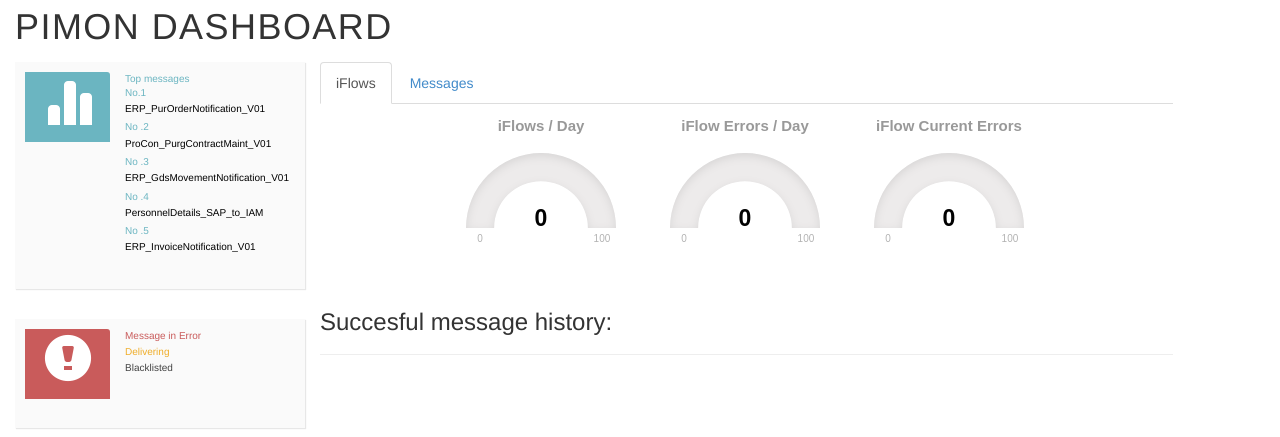
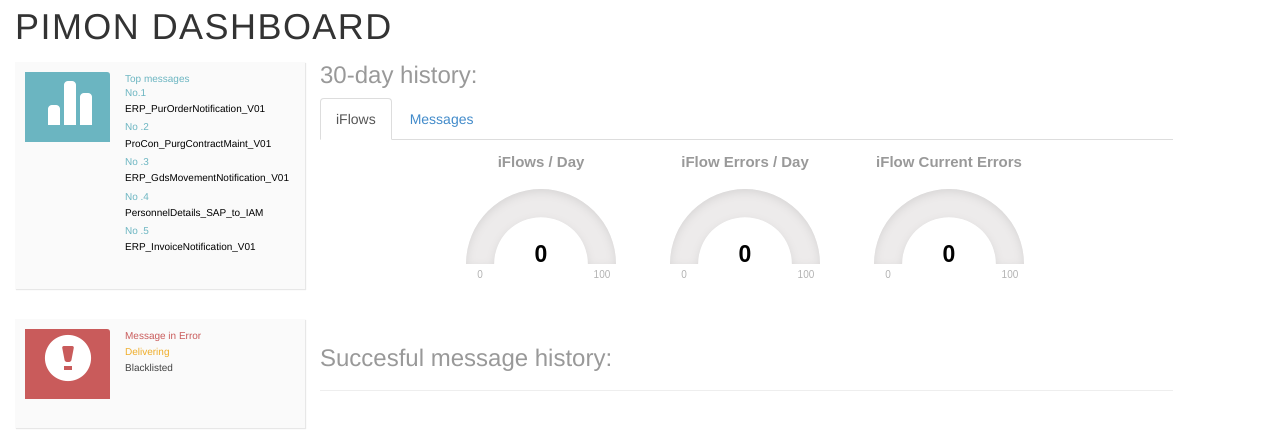
Before and after one commit to js1972/ZPIMONUI, a website: page stats.html in a window 1280 px wide. Shown: the part 53-490 px from the top of the page. Drawn offline with Linux system fonts and the light colour scheme; no server answers.

Commit message:
tweaks to error notification texts and headings on the stats page

```diff
--- a/Gruntfile.js
+++ b/Gruntfile.js
@@ -157,7 +157,7 @@ module.exports = function(grunt) {
   //grunt.loadNpmTasks('grunt-contrib-clean');
   //grunt.loadNpmTasks('grunt-contrib-uglify');
   //grunt.loadNpmTasks('grunt-contrib-jshint');
-  ////grunt.loadNpmTasks('grunt-contrib-qunit');
+  //grunt.loadNpmTasks('grunt-contrib-qunit');
   //grunt.loadNpmTasks('grunt-contrib-watch');
   //grunt.loadNpmTasks('grunt-contrib-concat');
   //grunt.loadNpmTasks('grunt-contrib-usemin');
--- a/css/app.css
+++ b/css/app.css
@@ -263,6 +263,15 @@ h1 small {
   border-bottom: 1px solid #eeeeee;
 }
 
+.page-header h3 {
+  color: #999999;
+}
+
+.stats-tabs-header {
+  margin-top: 0;
+  color: #999999;
+}
+
 .pimon-chart {
   width: 100%;
   height: 300px;
--- a/js/app.js
+++ b/js/app.js
@@ -177,7 +177,7 @@
 
             $(".pimon-notifications li :not(.dropdown-header)").remove();
             $(".pimon-notifications").append(
-                $("<li></li>").append("<a id='pimon-notification-error-link' href='javascript:;' tabindex='-1' role='menuitem'>View outstanding errors</a>")
+                $("<li></li>").append("<a id='pimon-notification-error-link' href='javascript:;' tabindex='-1' role='menuitem'>View <b>all</b> outstanding errors</a>")
             );
 
             $("#pimon-notification-error-link").click(function() {
--- a/stats.html
+++ b/stats.html
@@ -93,7 +93,7 @@
 
         <div class="col-sm-8">
           <div class="row">
-
+            <h3 class="stats-tabs-header">30-day history:</h3>
             <!-- TABS -->
             <ul class="nav nav-tabs pimon-tab-panel">
               <li class="active"><a href="#tab-iflow-guages" data-toggle="tab">iFlows</a></li>
@@ -116,7 +116,6 @@
                 <div id="gaugeMessageOutstandingErrorsPerDay" class="js-guage"></div>
               </div>
             </div>
-
           </div> <!-- end of row -->
 
           <div class="row">
```
Also changed, not shown: index.html (+1 -1 lines).
